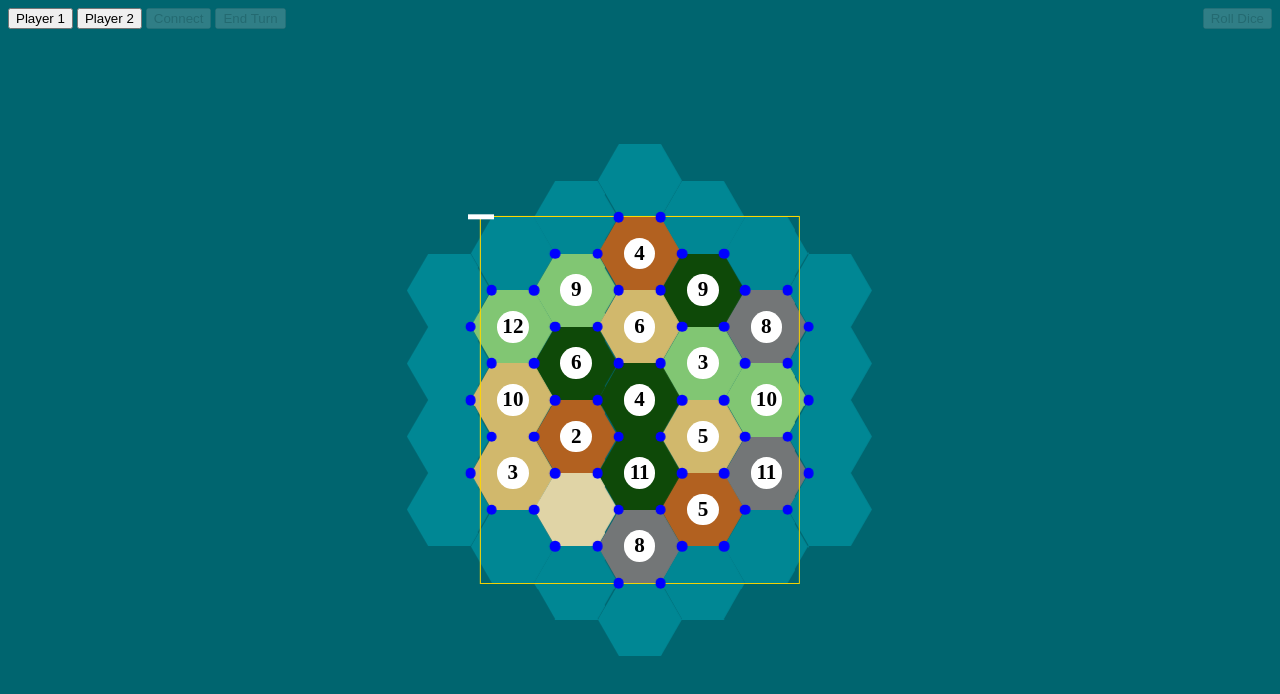
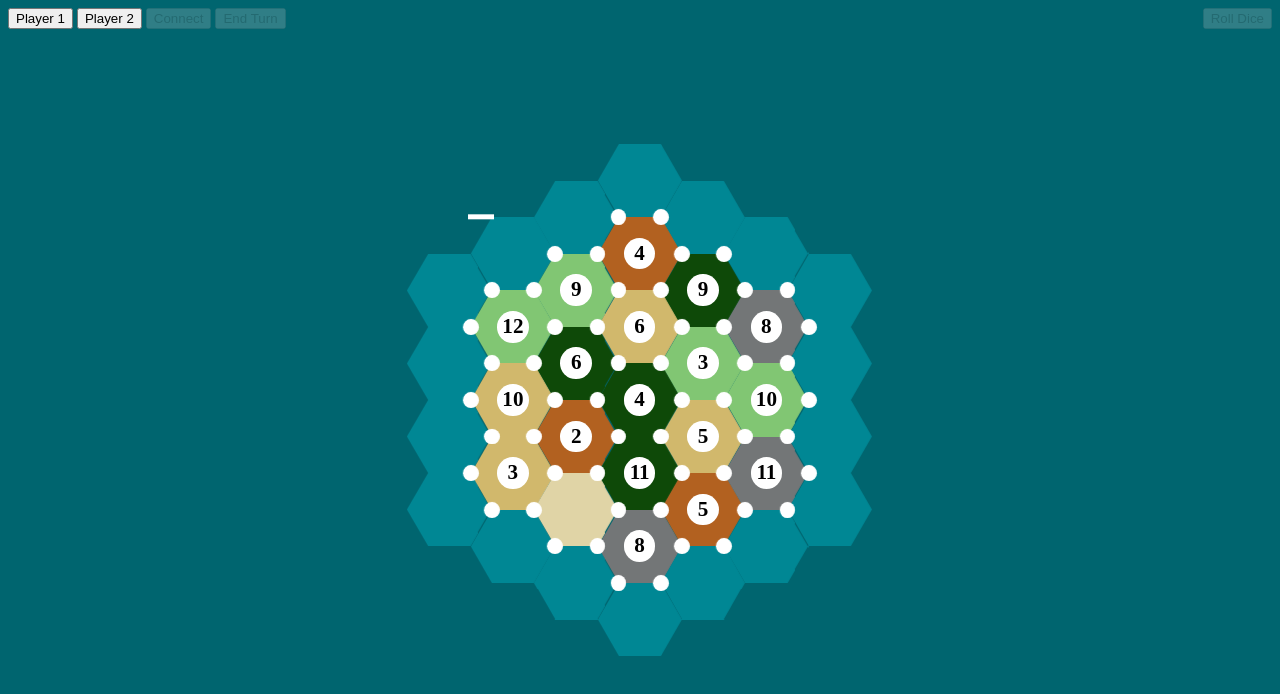
Before and after one commit to chrisdrew/settlers-of-catan, a plain HTML site: page index.html in a window 1280 px wide. Drawn offline with Linux system fonts and the light colour scheme.

Commit message:
add rudimentary ability to place buildings

```diff
--- a/index.html
+++ b/index.html
@@ -98,73 +98,73 @@
 
         <div id="building-layer">
 
-            <div class="building-site" id="A-C" data-resident="null" data-building-type="null"></div>
-            <div class="building-site" id="A-D" data-resident="null" data-building-type="null"></div>
-            <div class="building-site" id="A-E" data-resident="null" data-building-type="null"></div>
-            <div class="building-site" id="A-F" data-resident="null" data-building-type="null"></div>
-            <div class="building-site" id="A-G" data-resident="null" data-building-type="null"></div>
-            <div class="building-site" id="A-H" data-resident="null" data-building-type="null"></div>
-            <div class="building-site" id="A-I" data-resident="null" data-building-type="null"></div>
+            <div class="building-site" id="A-C" data-resident="null" data-type="null"></div>
+            <div class="building-site" id="A-D" data-resident="null" data-type="null"></div>
+            <div class="building-site" id="A-E" data-resident="null" data-type="null"></div>
+            <div class="building-site" id="A-F" data-resident="null" data-type="null"></div>
+            <div class="building-site" id="A-G" data-resident="null" data-type="null"></div>
+            <div class="building-site" id="A-H" data-resident="null" data-type="null"></div>
+            <div class="building-site" id="A-I" data-resident="null" data-type="null"></div>
 
             <div></div> <!-- NTH-OF-TYPE HELPER -->
 
-            <div class="building-site" id="B-B" data-resident="null" data-building-type="null"></div>
-            <div class="building-site" id="B-C" data-resident="null" data-building-type="null"></div>
-            <div class="building-site" id="B-D" data-resident="null" data-building-type="null"></div>
-            <div class="building-site" id="B-E" data-resident="null" data-building-type="null"></div>
-            <div class="building-site" id="B-F" data-resident="null" data-building-type="null"></div>
-            <div class="building-site" id="B-G" data-resident="null" data-building-type="null"></div>
-            <div class="building-site" id="B-H" data-resident="null" data-building-type="null"></div>
-            <div class="building-site" id="B-I" data-resident="null" data-building-type="null"></div>
-            <div class="building-site" id="B-J" data-resident="null" data-building-type="null"></div>
+            <div class="building-site" id="B-B" data-resident="null" data-type="null"></div>
+            <div class="building-site" id="B-C" data-resident="null" data-type="null"></div>
+            <div class="building-site" id="B-D" data-resident="null" data-type="null"></div>
+            <div class="building-site" id="B-E" data-resident="null" data-type="null"></div>
+            <div class="building-site" id="B-F" data-resident="null" data-type="null"></div>
+            <div class="building-site" id="B-G" data-resident="null" data-type="null"></div>
+            <div class="building-site" id="B-H" data-resident="null" data-type="null"></div>
+            <div class="building-site" id="B-I" data-resident="null" data-type="null"></div>
+            <div class="building-site" id="B-J" data-resident="null" data-type="null"></div>
 
             <div></div> <!-- NTH-OF-TYPE HELPER -->
 
-            <div class="building-site" id="C-A" data-resident="null" data-building-type="null"></div>
-            <div class="building-site" id="C-B" data-resident="null" data-building-type="null"></div>
-            <div class="building-site" id="C-C" data-resident="null" data-building-type="null"></div>
-            <div class="building-site" id="C-D" data-resident="null" data-building-type="null"></div>
-            <div class="building-site" id="C-E" data-resident="null" data-building-type="null"></div>
-            <div class="building-site" id="C-F" data-resident="null" data-building-type="null"></div>
-            <div class="building-site" id="C-G" data-resident="null" data-building-type="null"></div>
-            <div class="building-site" id="C-H" data-resident="null" data-building-type="null"></div>
-            <div class="building-site" id="C-I" data-resident="null" data-building-type="null"></div>
-            <div class="building-site" id="C-J" data-resident="null" data-building-type="null"></div>
-            <div class="building-site" id="C-K" data-resident="null" data-building-type="null"></div>
+            <div class="building-site" id="C-A" data-resident="null" data-type="null"></div>
+            <div class="building-site" id="C-B" data-resident="null" data-type="null"></div>
+            <div class="building-site" id="C-C" data-resident="null" data-type="null"></div>
+            <div class="building-site" id="C-D" data-resident="null" data-type="null"></div>
+            <div class="building-site" id="C-E" data-resident="null" data-type="null"></div>
+            <div class="building-site" id="C-F" data-resident="null" data-type="null"></div>
+            <div class="building-site" id="C-G" data-resident="null" data-type="null"></div>
+            <div class="building-site" id="C-H" data-resident="null" data-type="null"></div>
+            <div class="building-site" id="C-I" data-resident="null" data-type="null"></div>
+            <div class="building-site" id="C-J" data-resident="null" data-type="null"></div>
+            <div class="building-site" id="C-K" data-resident="null" data-type="null"></div>
 
-            <div class="building-site" id="D-A" data-resident="null" data-building-type="null"></div>
-            <div class="building-site" id="D-B" data-resident="null" data-building-type="null"></div>
-            <div class="building-site" id="D-C" data-resident="null" data-building-type="null"></div>
-            <div class="building-site" id="D-D" data-resident="null" data-building-type="null"></div>
-            <div class="building-site" id="D-E" data-resident="null" data-building-type="null"></div>
-            <div class="building-site" id="D-F" data-resident="null" data-building-type="null"></div>
-            <div class="building-site" id="D-G" data-resident="null" data-building-type="null"></div>
-            <div class="building-site" id="D-H" data-resident="null" data-building-type="null"></div>
-            <div class="building-site" id="D-I" data-resident="null" data-building-type="null"></div>
-            <div class="building-site" id="D-J" data-resident="null" data-building-type="null"></div>
-            <div class="building-site" id="D-K" data-resident="null" data-building-type="null"></div>
+            <div class="building-site" id="D-A" data-resident="null" data-type="null"></div>
+            <div class="building-site" id="D-B" data-resident="null" data-type="null"></div>
+            <div class="building-site" id="D-C" data-resident="null" data-type="null"></div>
+            <div class="building-site" id="D-D" data-resident="null" data-type="null"></div>
+            <div class="building-site" id="D-E" data-resident="null" data-type="null"></div>
+            <div class="building-site" id="D-F" data-resident="null" data-type="null"></div>
+            <div class="building-site" id="D-G" data-resident="null" data-type="null"></div>
+            <div class="building-site" id="D-H" data-resident="null" data-type="null"></div>
+            <div class="building-site" id="D-I" data-resident="null" data-type="null"></div>
+            <div class="building-site" id="D-J" data-resident="null" data-type="null"></div>
+            <div class="building-site" id="D-K" data-resident="null" data-type="null"></div>
 
             <div></div> <!-- NTH-OF-TYPE HELPER -->
 
-            <div class="building-site" id="E-B" data-resident="null" data-building-type="null"></div>
-            <div class="building-site" id="E-C" data-resident="null" data-building-type="null"></div>
-            <div class="building-site" id="E-D" data-resident="null" data-building-type="null"></div>
-            <div class="building-site" id="E-E" data-resident="null" data-building-type="null"></div>
-            <div class="building-site" id="E-F" data-resident="null" data-building-type="null"></div>
-            <div class="building-site" id="E-G" data-resident="null" data-building-type="null"></div>
-            <div class="building-site" id="E-H" data-resident="null" data-building-type="null"></div>
-            <div class="building-site" id="E-I" data-resident="null" data-building-type="null"></div>
-            <div class="building-site" id="E-J" data-resident="null" data-building-type="null"></div>
+            <div class="building-site" id="E-B" data-resident="null" data-type="null"></div>
+            <div class="building-site" id="E-C" data-resident="null" data-type="null"></div>
+            <div class="building-site" id="E-D" data-resident="null" data-type="null"></div>
+            <div class="building-site" id="E-E" data-resident="null" data-type="null"></div>
+            <div class="building-site" id="E-F" data-resident="null" data-type="null"></div>
+            <div class="building-site" id="E-G" data-resident="null" data-type="null"></div>
+            <div class="building-site" id="E-H" data-resident="null" data-type="null"></div>
+            <div class="building-site" id="E-I" data-resident="null" data-type="null"></div>
+            <div class="building-site" id="E-J" data-resident="null" data-type="null"></div>
 
             <div></div> <!-- NTH-OF-TYPE HELPER -->
 
-            <div class="building-site" id="F-C" data-resident="null" data-building-type="null"></div>
-            <div class="building-site" id="F-D" data-resident="null" data-building-type="null"></div>
-            <div class="building-site" id="F-E" data-resident="null" data-building-type="null"></div>
-            <div class="building-site" id="F-F" data-resident="null" data-building-type="null"></div>
-            <div class="building-site" id="F-G" data-resident="null" data-building-type="null"></div>
-            <div class="building-site" id="F-H" data-resident="null" data-building-type="null"></div>
-            <div class="building-site" id="F-I" data-resident="null" data-building-type="null"></div>
+            <div class="building-site" id="F-C" data-resident="null" data-type="null"></div>
+            <div class="building-site" id="F-D" data-resident="null" data-type="null"></div>
+            <div class="building-site" id="F-E" data-resident="null" data-type="null"></div>
+            <div class="building-site" id="F-F" data-resident="null" data-type="null"></div>
+            <div class="building-site" id="F-G" data-resident="null" data-type="null"></div>
+            <div class="building-site" id="F-H" data-resident="null" data-type="null"></div>
+            <div class="building-site" id="F-I" data-resident="null" data-type="null"></div>
 
         </div>
 
--- a/styles.css
+++ b/styles.css
@@ -63,7 +63,7 @@ button[disabled] {
     height: calc(100% - (var(--row-height) * 4));
 
     /* border: 2px dashed green; */
-    box-shadow: 0 0 0 1px gold;
+    /* box-shadow: 0 0 0 1px gold; */
 }
 
 #building-layer {
@@ -73,6 +73,8 @@ button[disabled] {
     left: calc(var(--column-width) * 2);
     width: calc(100% - (var(--column-width) * 4));
     height: calc(100% - (var(--row-height) * 4));
+
+    z-index: 100;
 
     /* border: 2px dashed red; */
     /* box-shadow: 0 0 0 1px red; */
@@ -210,8 +212,8 @@ button[disabled] {
 
 .building-site {
     background: blue;
-    width: calc(var(--gutter-positive) * 1);
-    height: calc(var(--gutter-positive) * 1);
+    width: calc(var(--gutter-positive) * 1.5);
+    height: calc(var(--gutter-positive) * 1.5);
     border-radius: 50%;
     transform: translate3d(-50%, -50%, 0);
     position: absolute;
@@ -220,6 +222,21 @@ button[disabled] {
     /*top: calc(var(--row-height) * 2);           /* this determines the "row" */
     /*margin-left: var(--gutter-negative);        /* offset the building to the left */
     /*margin-left: var(--gutter-positive);        /* offset the building to the right */
+}
+
+.building-site[data-type="null"] {
+    background: white;
+    border-radius: 50%;
+}
+
+.building-site[data-type="settlement"] {
+    background: blue;
+    border-radius: 50%;
+}
+
+.building-site[data-type="city"] {
+    background: blue;
+    border-radius: 0;
 }
 
 .road-site {
```
Also changed, not shown: scripts.js (+21 -0 lines).
